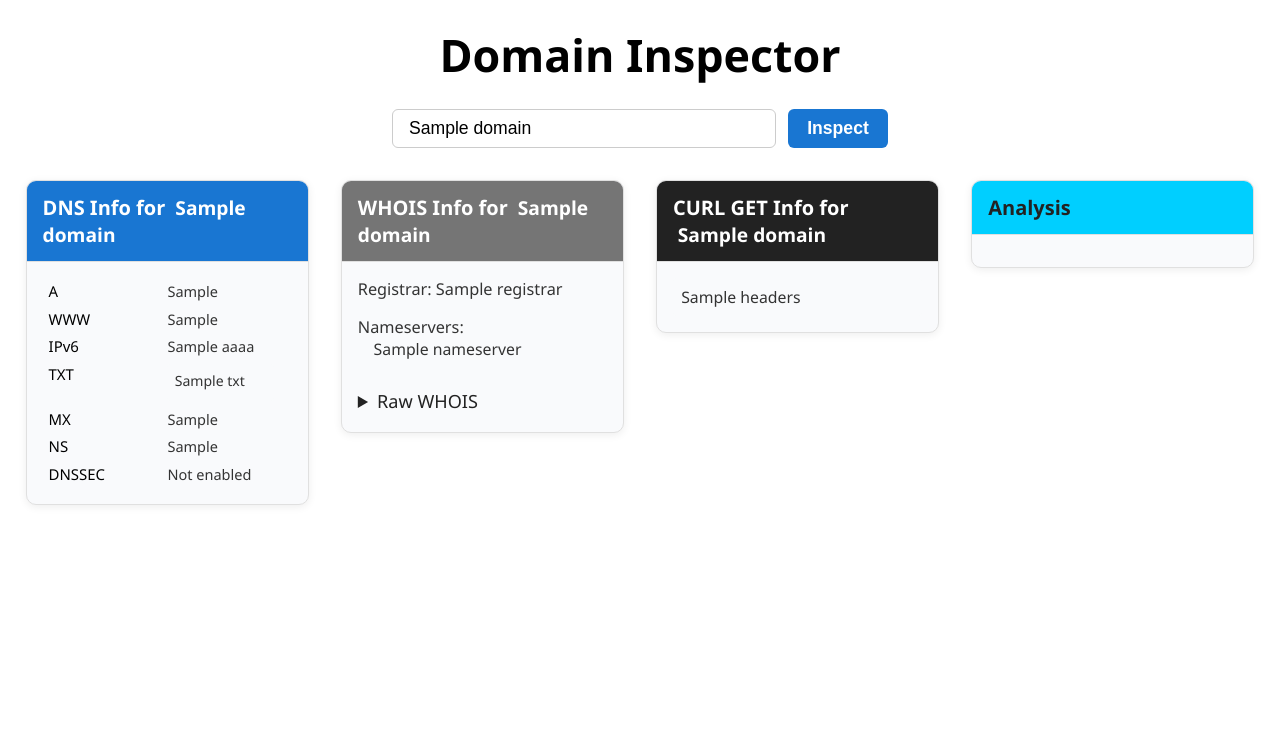
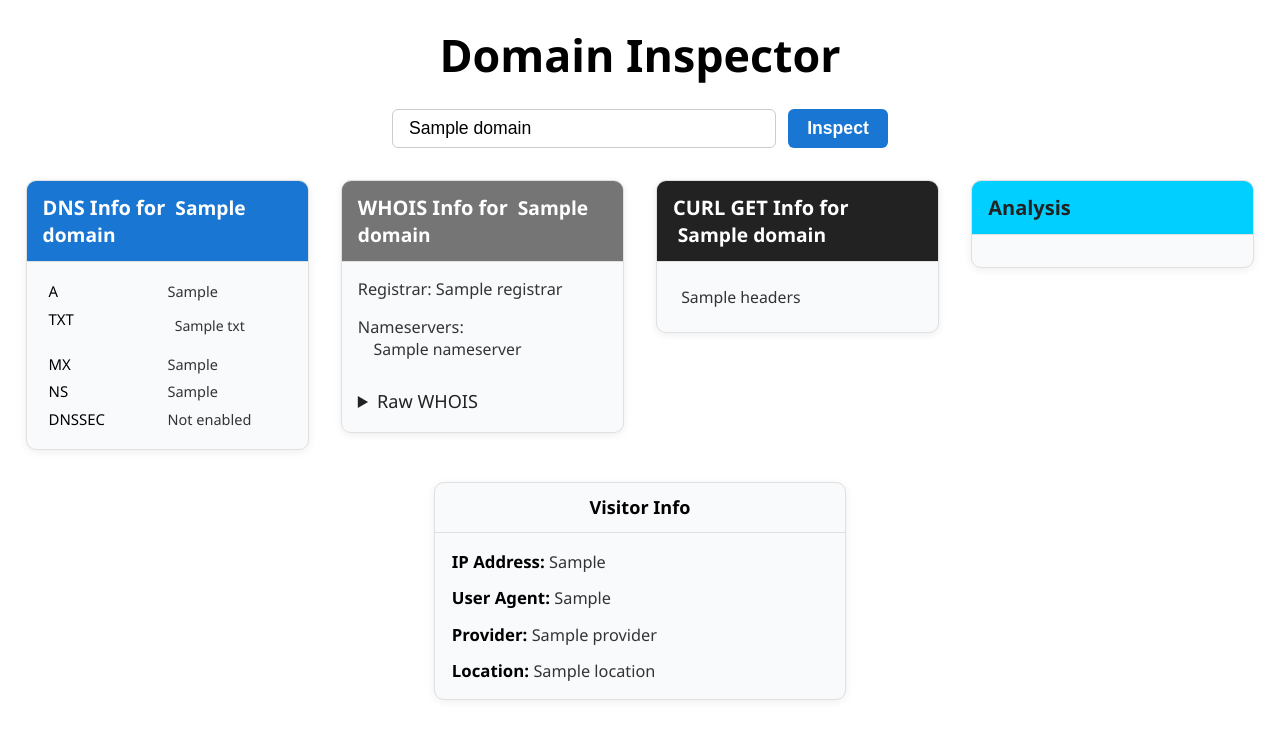
Before and after one commit to Miroslav01/domain_inspector, a Flask app: template templates/index.html in a window 1280 px wide. Shown: the top 739 px of the page. Run offline with Flask 3, Linux system fonts and the light colour scheme; the template is opened without the code that fills it: most values are stand-ins (such as "Sample title", 1, 10 or a date in 2020).

Commit message:
25.08 Visitor Panel

```diff
--- a/app.py
+++ b/app.py
@@ -6,6 +6,7 @@ import re
 import dns.resolver
 import whois
 import subprocess
+import requests
 
 app = Flask(__name__)
 
@@ -103,14 +104,14 @@ def get_whois_info(domain):
                 expired = exp_dt < datetime.now()
             except Exception:
                 expired = False
-            whois_info = {
-                "registrar": w.registrar if w.registrar else "Unknown",
-                "expiration": str(expiration) if expiration else "Unknown",
-                "statuses": status_list,
-                "nameservers": nameservers,
-                "expired": expired,
-                "raw": str(w.text) if hasattr(w, "text") and w.text else "",
-            }
+        whois_info = {
+            "registrar": w.registrar if w.registrar else "Unknown",
+            "expiration": str(expiration) if expiration else "Unknown",
+            "statuses": status_list,
+            "nameservers": nameservers,
+            "expired": expired,
+            "raw": str(w.text) if hasattr(w, "text") and w.text else "",
+        }
     except Exception:
         whois_info = {
             "registrar": "Unknown",
@@ -153,6 +154,26 @@ def analyze_headers(headers):
             analysis.append(f"Cache-Control: {cc.group(1).strip()}")
     return analysis
 
+def get_visitor_info(flask_request):
+    ip = flask_request.headers.get('X-Forwarded-For', flask_request.remote_addr)
+    ua = flask_request.headers.get("User-Agent", "Unknown")
+    info = {
+        "ip": ip,
+        "user_agent": ua,
+        "provider": "Unknown",
+        "location": "Unknown"
+    }
+    try:
+        r = requests.get(f"http://ip-api.com/json/{ip}?fields=status,country,regionName,city,org,query", timeout=3)
+        data = r.json()
+        if data.get("status") == "success":
+            info["provider"] = data.get("org", "Unknown")
+            location = ", ".join([data.get("city", ""), data.get("regionName", ""), data.get("country", "")]).strip(", ")
+            info["location"] = location if location else "Unknown"
+    except Exception as e:
+        pass
+    return info
+
 @app.route("/", methods=["GET", "POST"])
 def index():
     domain_info = None
@@ -188,6 +209,7 @@ def index():
                     "headers": headers,
                     "analysis": analysis,
                 }
+    visitor_info = get_visitor_info(request)
     return render_template("index.html",
         domain_info=domain_info,
         curl_info=curl_info,
@@ -195,7 +217,8 @@ def index():
         error_msg=error_msg,
         analysis_dns=analysis_dns,
         has_ipv6=has_ipv6,
-        has_dnssec=has_dnssec
+        has_dnssec=has_dnssec,
+        visitor_info=visitor_info
     )
 
 if __name__ == "__main__":
--- a/templates/index.html
+++ b/templates/index.html
@@ -6,24 +6,28 @@
     <link rel="stylesheet" href="{{ url_for('static', filename='style.css') }}">
 </head>
 <body>
-<!-- Main container for Domain Inspector UI -->
+<!--
+Domain Inspector Main UI Container
+----------------------------------
+This section wraps the entire app interface, including the title, input form, and all result panels.
+It provides a single-page dashboard for users to inspect domains and IPv4 addresses.
+-->
 <div class="container">
-    <!-- App Title -->
-    <div class="title">Domain Inspector</div>
-    <!-- Domain input form -->
+    <div class="title" style="text-align:center;">Domain Inspector</div>
+    <!-- Domain Input Form -->
     <form method="post">
         <div class="input-row">
             <input type="text" id="domain" name="domain" placeholder="example.com or 8.8.8.8" value="{{ domain if domain else '' }}">
             <button type="submit">Inspect</button>
         </div>
     </form>
-    <!-- Panels row: DNS, WHOIS, CURL, Analysis -->
+    <!-- Panels Row -->
     <div class="panels-row">
         <!-- DNS Info Panel -->
         <div class="panel">
             <div class="panel-header dns">DNS Info{% if domain %} for <span class="checked-domain-name">{{ domain }}</span>{% endif %}</div>
             <div class="panel-body">
-                {# DNS info table #}
+                {# DNS Info Table #}
                 {% if domain_info and domain_info.dns %}
                 <table style="width:100%; border-collapse:collapse; font-size:0.89em;">
                     <tbody>
@@ -42,33 +46,7 @@
                                 {% endif %}
                             </td>
                         </tr>
-                        <!-- DNS WWW A Record Row -->
-                        <tr>
-                            <td class="dns-record-label" style="width: 95px; padding: 0.25em 0.4em; font-weight: normal; vertical-align: top; white-space:nowrap;">WWW</td>
-                            <td style="padding: 0.25em 1.2em; vertical-align: top;">
-                                {% if domain_info.dns.WWW_A and domain_info.dns.WWW_A|length > 0 %}
-                                    <div>
-                                        {% for ip in domain_info.dns.WWW_A[:4] %}
-                                            <div class="dns-output" style="white-space:nowrap;">{{ ip }}</div>
-                                        {% endfor %}
-                                    </div>
-                                {% else %}
-                                    <span class="dns-output">No WWW A records found</span>
-                                {% endif %}
-                            </td>
-                        </tr>
-                        <!-- DNS IPv6 Row -->
-                        <tr>
-                            <td class="dns-record-label" style="width: 95px; padding: 0.25em 0.4em; font-weight: normal; vertical-align: top; white-space:nowrap;">IPv6</td>
-                                <td style="padding: 0.25em 1.2em; vertical-align: top;">
-                                {% if domain_info.dns.AAAA and domain_info.dns.AAAA|length > 0 %}
-                                    <span class="dns-output">{{ domain_info.dns.AAAA | join(' ') }}</span>
-                                {% else %}
-                                    <span class="dns-output">No IPv6 Found</span>
-                                {% endif %}
-                            </td>
-                        </tr>
-                        <!-- DNS TXT Row -->
+                        <!-- DNS TXT Record Row -->
                         <tr>
                             <td class="dns-record-label" style="width: 95px; padding: 0.25em 0.4em; font-weight: normal; vertical-align: top; white-space:nowrap;">TXT</td>
                             <td style="padding: 0.25em 1.2em; vertical-align: top;">
@@ -129,7 +107,8 @@
                         </tr>
                     </tbody>
                 </table>
-            {% else %}
+                {% endif %}
+                {% if not (domain_info and domain_info.dns) %}
                     <!-- No DNS info message -->
                     <div class="text-muted">No DNS info yet.</div>
                 {% endif %}
@@ -139,11 +118,9 @@
         <div class="panel">
             <div class="panel-header whois">WHOIS Info{% if domain %} for <span class="checked-domain-name">{{ domain }}</span>{% endif %}</div>
             <div class="panel-body">
-                {# WHOIS info block #}
+                {# WHOIS Info Block #}
                 {% if domain_info and domain_info.whois %}
-                    <!-- Registrar info -->
                     <div class="dns-output" style="margin-bottom:1em;">Registrar: {{ domain_info.whois.registrar }}</div>
-                    <!-- Nameservers info -->
                     {% if domain_info.whois.nameservers %}
                         <div class="dns-output" style="margin-bottom:1em;">Nameservers:
                             {% for ns in domain_info.whois.nameservers %}
@@ -151,17 +128,13 @@
                             {% endfor %}
                         </div>
                     {% endif %}
-                    {# Hold status logic #}
                     {% set hold_statuses = domain_info.whois.statuses | select('in', ['clientHold', 'serverHold']) | list %}
-                    <!-- Domain hold status -->
                     {% if hold_statuses and hold_statuses|length > 0 %}
                         <div class="dns-output" style="color:#d32f2f;">Status: {{ hold_statuses | join(', ') }}</div>
                     {% endif %}
-                    <!-- Expired domain info -->
                     {% if domain_info.whois.expiration and domain_info.whois.expired %}
                         <div class="dns-output" style="color:#d32f2f;">Expired: {{ domain_info.whois.expiration }}</div>
                     {% endif %}
-                    <!-- Raw WHOIS details -->
                     {% if domain_info.whois.raw %}
                         <details style="margin-top:1.5em;">
                             <summary style="font-size:1.08em; font-weight:500; cursor:pointer; color:#222; padding:0.2em 0;">Raw WHOIS</summary>
@@ -171,7 +144,6 @@
                         </details>
                     {% endif %}
                 {% else %}
-                    <!-- No WHOIS info message -->
                     <div class="text-muted">No WHOIS info yet.</div>
                 {% endif %}
             </div>
@@ -180,17 +152,14 @@
         <div class="panel">
             <div class="panel-header curl">CURL GET Info{% if domain %} for <span class="checked-domain-name">{{ domain }}</span>{% endif %}</div>
             <div class="panel-body">
-                {# CURL output block #}
+                {# CURL Output Block #}
                 {% if curl_info and curl_info.headers %}
-                    <!-- CURL output lines -->
                     <div style="background:#f9fafc; border-radius:4px; padding:0.5em; font-size:0.97em; color:#333; width:100%; box-sizing:border-box;">
                         {% for line in curl_info.headers.split('\n') %}
-                            <!-- Individual CURL header line -->
                             <div class="dns-output" style="white-space:nowrap; overflow-x:hidden; text-overflow:ellipsis;">{{ line }}</div>
                         {% endfor %}
                     </div>
                 {% else %}
-                    <!-- No CURL info message -->
                     <div class="text-muted">No CURL info yet.</div>
                 {% endif %}
             </div>
@@ -199,9 +168,8 @@
         <div class="panel">
             <div class="panel-header analysis">Analysis</div>
             <div class="panel-body">
-                {# Analysis summary block #}
+                {# Analysis Summary Block #}
                 {% if has_ipv6 or has_dnssec %}
-                    {# Analysis summary title logic #}
                     {% if has_ipv6 and has_dnssec %}
                         {% set analysis_title = 'IPv6 & DNSSEC' %}
                     {% elif has_ipv6 %}
@@ -213,7 +181,6 @@
                         <summary style="font-size:1.08em; font-weight:500; cursor:pointer; color:#222; padding:0.2em 0;">{{ analysis_title }}</summary>
                         <div style="padding:0.1em 0.2em;">
                             {% for item in analysis_dns %}
-                                <!-- Individual analysis output line -->
                                 <div class="dns-output" style="margin-bottom:0.1em; padding:0; color:#222;">
                                     - {{ item }}
                                 </div>
@@ -223,6 +190,33 @@
                 {% endif %}
             </div>
         </div>
+    </div> <!-- End panels-row -->
+
+    <!-- Visitor Info Panel: centered below all other panels -->
+    <div style="display:flex; justify-content:center; margin-top:2em;">
+        <div class="panel" style="min-width:320px; max-width:410px; margin:auto;">
+            <div class="panel-header" style="text-align:center; font-size:1.13em; font-weight:600;">
+                Visitor Info
+            </div>
+            <div class="panel-body" style="padding:1em;">
+                <div>
+                    <strong>IP Address:</strong>
+                    <span class="dns-output">{{ visitor_info.ip }}</span>
+                </div>
+                <div style="margin-top:0.8em;">
+                    <strong>User Agent:</strong>
+                    <span class="dns-output" style="word-break:break-all;">{{ visitor_info.user_agent }}</span>
+                </div>
+                <div style="margin-top:0.8em;">
+                    <strong>Provider:</strong>
+                    <span class="dns-output">{{ visitor_info.provider }}</span>
+                </div>
+                <div style="margin-top:0.8em;">
+                    <strong>Location:</strong>
+                    <span class="dns-output">{{ visitor_info.location }}</span>
+                </div>
+            </div>
+        </div>
     </div>
 </div>
 </body>
```
Also changed, not shown: static/style.css (+25 -0 lines), download (3).png (deleted), templates/style.css (added), 1 other file. Lines whose indentation alone changed are shown as unchanged.
